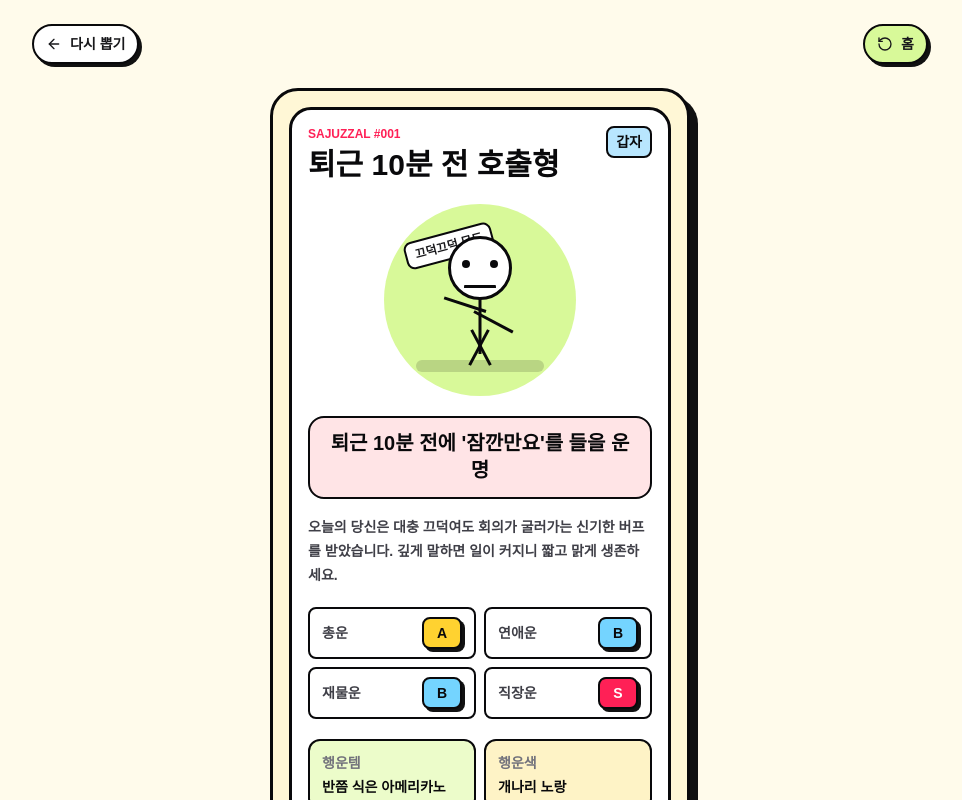
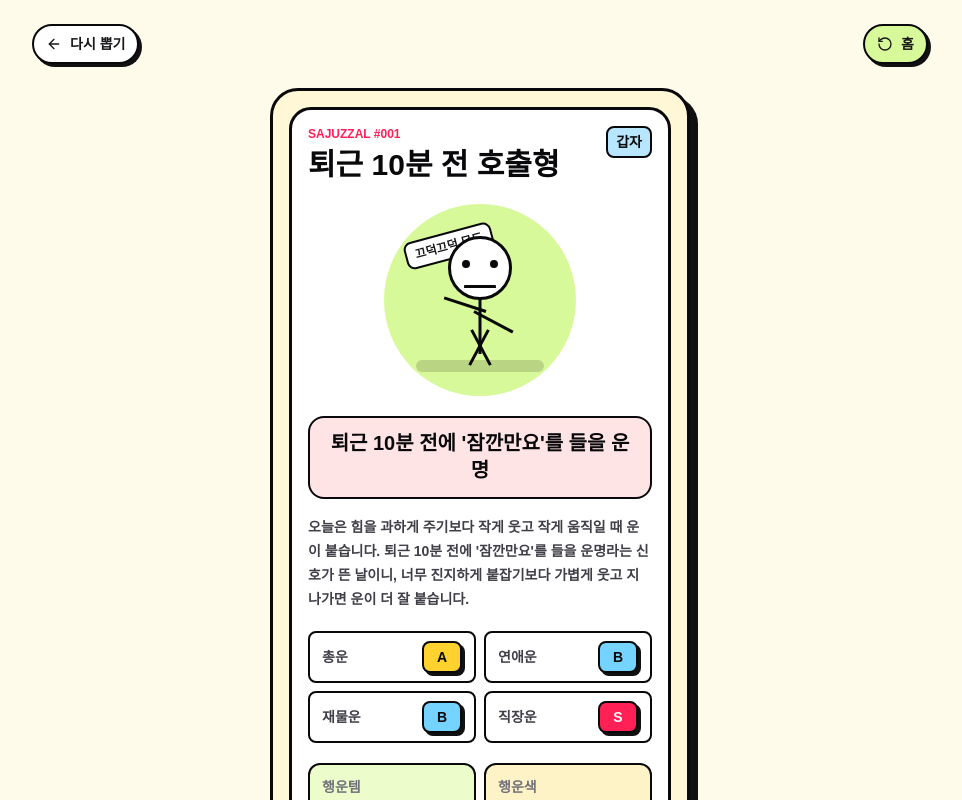
Before and after one commit to sungwonkong/sajuduck, a Next.js app: page /result/1 in a window 1280 px wide. Shown: the top 800 px of the page, without its empty margins (160-1122 px from the left). Built offline with nearby package versions, Linux system fonts and the light colour scheme; no server answers.

Commit message:
Expand fortune results and add ads.txt

```diff
--- a/src/data/results.ts
+++ b/src/data/results.ts
@@ -19,221 +19,210 @@ export type FortuneResult = {
 
 export const TOTAL_RESULT_COUNT = 120;
 
-export const results: FortuneResult[] = [
-  {
-    id: 1,
-    title: "퇴근 10분 전 호출형",
-    animal: "갑자",
-    element: "나무",
-    characterMood: "meeting-nod",
-    oneLiner: "퇴근 10분 전에 '잠깐만요'를 들을 운명",
-    description:
-      "오늘의 당신은 대충 끄덕여도 회의가 굴러가는 신기한 버프를 받았습니다. 깊게 말하면 일이 커지니 짧고 맑게 생존하세요.",
-    total: "A",
-    love: "B",
-    money: "B",
-    work: "S",
-    luckyItem: "반쯤 식은 아메리카노",
-    luckyColor: "개나리 노랑",
-    tags: ["회의생존", "퇴근기원", "끄덕장인"],
-  },
-  {
-    id: 2,
-    title: "커피값 치킨 적립형",
-    animal: "을축",
-    element: "흙",
-    characterMood: "wallet-cry",
-    oneLiner: "오늘 커피 안 사면 저녁에 치킨 먹을 수 있음",
-    description:
-      "소소한 절약이 갑자기 큰 행복으로 변하는 날입니다. 장바구니에 담아둔 물건은 내일의 당신에게 토스하세요.",
-    total: "A",
-    love: "A",
-    money: "S",
-    work: "B",
-    luckyItem: "쿠폰함",
-    luckyColor: "치킨무 하양",
-    tags: ["짠테크", "치킨각", "소확행"],
-  },
-  {
-    id: 3,
-    title: "읽씹 오해 금지형",
-    animal: "병인",
-    element: "불",
-    characterMood: "tiny-chaos",
-    oneLiner: "읽씹은 운명이 아니라 그냥 상대가 누워있는 중",
-    description:
-      "연락운은 느긋하게 풀립니다. 답장이 늦어도 드라마 12부작까지 상상하지 말고 물 한 잔 마시는 쪽이 이깁니다.",
-    total: "B",
-    love: "S",
-    money: "B",
-    work: "A",
-    luckyItem: "무음 모드",
-    luckyColor: "복숭아 핑크",
-    tags: ["연락운", "망상멈춰", "누워있음"],
-  },
-  {
-    id: 4,
-    title: "고개 끄덕 프리패스형",
-    animal: "정묘",
-    element: "불",
-    characterMood: "meeting-nod",
-    oneLiner: "회의에서는 고개만 끄덕여도 반은 간다",
-    description:
-      "중요한 순간에 적당히 진지한 얼굴이 빛납니다. 다만 메모하는 척하다가 진짜 할 일이 생길 수 있으니 조심하세요.",
-    total: "A",
-    love: "B",
-    money: "A",
-    work: "S",
-    luckyItem: "빈 노트",
-    luckyColor: "형광펜 초록",
-    tags: ["직장운", "표정관리", "반은감"],
-  },
-  {
-    id: 5,
-    title: "간식으로 세계평화형",
-    animal: "무진",
-    element: "흙",
-    characterMood: "coffee-zombie",
-    oneLiner: "당 떨어지면 인류애도 같이 퇴근함",
-    description:
-      "기분이 흔들릴 때는 거창한 결심보다 달달한 간식이 빠릅니다. 작은 충전으로 하루의 톤이 다시 살아납니다.",
-    total: "B",
-    love: "A",
-    money: "C",
-    work: "B",
-    luckyItem: "초코바",
-    luckyColor: "딸기우유 분홍",
-    tags: ["간식필수", "충전중", "하찮미"],
-  },
-  {
-    id: 6,
-    title: "갑자기 정리 천재형",
-    animal: "기사",
-    element: "흙",
-    characterMood: "tiny-chaos",
-    oneLiner: "책상은 난리인데 머릿속은 은근 정돈됨",
-    description:
-      "겉보기엔 대충 굴러가는 듯해도 중요한 순서는 알고 있습니다. 오늘은 미뤄둔 일 하나만 치워도 꽤 멋집니다.",
-    total: "A",
-    love: "B",
-    money: "A",
-    work: "A",
-    luckyItem: "체크리스트",
-    luckyColor: "민트",
-    tags: ["정리운", "한개만", "은근천재"],
-  },
-  {
-    id: 7,
-    title: "눈치 빠른 척 성공형",
-    animal: "경오",
-    element: "쇠",
-    characterMood: "meeting-nod",
-    oneLiner: "모르면 일단 '아 그 흐름이군요'라고 해도 됨",
-    description:
-      "상황 파악력이 좋아지는 날입니다. 완벽히 알기 전에도 큰 방향을 잡는 감각이 살아 있으니 부담을 덜어도 됩니다.",
-    total: "S",
-    love: "A",
-    money: "B",
-    work: "A",
-    luckyItem: "검은 볼펜",
-    luckyColor: "새벽 파랑",
-    tags: ["눈치운", "센스", "흐름파악"],
-  },
-  {
-    id: 8,
-    title: "월급 전 존버형",
-    animal: "신미",
-    element: "쇠",
-    characterMood: "wallet-cry",
-    oneLiner: "통장은 가볍지만 장바구니는 누구보다 진심",
-    description:
-      "돈 나갈 구멍이 말이 많습니다. 오늘은 결제 버튼 앞에서 세 번 숨 쉬면 미래의 당신이 박수칩니다.",
-    total: "B",
-    love: "A",
-    money: "C",
-    work: "B",
-    luckyItem: "위시리스트",
-    luckyColor: "영수증 회색",
-    tags: ["존버", "장바구니", "월급기다림"],
-  },
-  {
-    id: 9,
-    title: "갑분 칭찬 수집형",
-    animal: "임신",
-    element: "물",
-    characterMood: "tiny-chaos",
-    oneLiner: "대충 했는데 '오 괜찮은데요?'를 들을 수 있음",
-    description:
-      "힘을 빼야 오히려 잘 풀리는 날입니다. 너무 각 잡지 말고 자연스럽게 던진 말이 분위기를 살립니다.",
-    total: "S",
-    love: "A",
-    money: "A",
-    work: "S",
-    luckyItem: "대충 적은 메모",
-    luckyColor: "하늘색",
-    tags: ["칭찬운", "힘빼기", "오괜찮"],
-  },
-  {
-    id: 10,
-    title: "침대 중력 2배형",
-    animal: "계유",
-    element: "물",
-    characterMood: "coffee-zombie",
-    oneLiner: "이불 밖은 대체로 업무 요청이 있음",
-    description:
-      "쉬고 싶은 마음이 강해지는 날입니다. 무리해서 달리기보다 우선순위를 줄이면 오히려 결과가 또렷해집니다.",
-    total: "B",
-    love: "B",
-    money: "A",
-    work: "C",
-    luckyItem: "알람 3개",
-    luckyColor: "이불 베이지",
-    tags: ["휴식운", "이불밖", "천천히"],
-  },
-  {
-    id: 11,
-    title: "말실수 자동복구형",
-    animal: "갑술",
-    element: "나무",
-    characterMood: "tiny-chaos",
-    oneLiner: "아무 말 했는데 분위기가 묘하게 좋아짐",
-    description:
-      "말의 리듬이 살아납니다. 농담은 짧게, 사과는 빠르게, 칭찬은 크게 하면 인간관계 운이 올라갑니다.",
-    total: "A",
-    love: "S",
-    money: "B",
-    work: "A",
-    luckyItem: "스티커",
-    luckyColor: "귤 주황",
-    tags: ["드립운", "자동복구", "분위기"],
-  },
-  {
-    id: 12,
-    title: "작심삼일 1일차형",
-    animal: "을해",
-    element: "나무",
-    characterMood: "meeting-nod",
-    oneLiner: "오늘 시작하면 적어도 오늘은 성공임",
-    description:
-      "거창한 루틴보다 작은 시작이 강합니다. 5분만 해도 기록은 남고, 기록은 내일의 핑계를 이깁니다.",
-    total: "A",
-    love: "B",
-    money: "A",
-    work: "A",
-    luckyItem: "타이머",
-    luckyColor: "라임",
-    tags: ["시작운", "5분컷", "루틴"],
-  },
-  // TODO: AdSense 승인 이후 콘텐츠 운영 방향에 맞춰 13~120번 결과를 모두 고유 문구로 확장하세요.
+const heavenlyStems = ["갑", "을", "병", "정", "무", "기", "경", "신", "임", "계"];
+const earthlyBranches = ["자", "축", "인", "묘", "진", "사", "오", "미", "신", "유", "술", "해"];
+const elements = ["나무", "불", "흙", "쇠", "물"];
+const moods: FortuneResult["characterMood"][] = ["meeting-nod", "wallet-cry", "tiny-chaos", "coffee-zombie"];
+const gradePatterns: Pick<FortuneResult, "total" | "love" | "money" | "work">[] = [
+  { total: "A", love: "B", money: "B", work: "S" },
+  { total: "A", love: "A", money: "S", work: "B" },
+  { total: "B", love: "S", money: "B", work: "A" },
+  { total: "S", love: "A", money: "A", work: "B" },
+  { total: "B", love: "B", money: "A", work: "C" },
+  { total: "A", love: "C", money: "A", work: "A" },
+  { total: "C", love: "A", money: "B", work: "B" },
+  { total: "S", love: "B", money: "C", work: "S" },
 ];
+
+const titleCores = [
+  "퇴근 10분 전 호출", "커피값 치킨 적립", "읽씹 오해 금지", "고개 끄덕 프리패스", "간식으로 세계평화",
+  "갑자기 정리 천재", "눈치 빠른 척 성공", "월급 전 존버", "갑분 칭찬 수집", "침대 중력 2배",
+  "말실수 자동복구", "작심삼일 1일차", "회의 생존 본능", "택배 알림 치유", "단톡방 잠수 고수",
+  "점심 메뉴 예언", "알림 99개 방치", "계획만 국가대표", "잔소리 회피 기동", "월요일 방어막",
+  "사소한 행운 줍기", "폰 배터리 기사회생", "우산 안 챙김 후회", "맛집 웨이팅 승부", "답장 타이밍 장인",
+  "장바구니 철학자", "대충 입어도 멋짐", "사무실 간식 탐지", "눈치밥 만렙", "혼잣말 추진력",
+  "야근 기운 회피", "갑자기 운동 결심", "비밀번호 기억 승리", "쿠폰 만료 직전 구조", "회의록 요약 천재",
+  "기분 전환 장인", "계좌 잔액 명상", "랜덤 선물 당첨", "퇴근길 자리 발견", "아침 알람 협상",
+];
+const titleSuffixes = ["형", "파", "모드"];
+
+const oneLiners = [
+  "퇴근 10분 전에 '잠깐만요'를 들을 운명",
+  "오늘 커피 안 사면 저녁에 치킨 먹을 수 있음",
+  "읽씹은 운명이 아니라 그냥 상대가 누워있는 중",
+  "회의에서는 고개만 끄덕여도 반은 간다",
+  "당 떨어지면 인류애도 같이 퇴근함",
+  "책상은 난리인데 머릿속은 은근 정돈됨",
+  "모르면 일단 '아 그 흐름이군요'라고 해도 됨",
+  "통장은 가볍지만 장바구니는 누구보다 진심",
+  "대충 했는데 '오 괜찮은데요?'를 들을 수 있음",
+  "이불 밖은 대체로 업무 요청이 있음",
+  "아무 말 했는데 분위기가 묘하게 좋아짐",
+  "오늘 시작하면 적어도 오늘은 성공임",
+  "점심 메뉴를 먼저 정하면 하루의 반은 이긴다",
+  "알림은 쌓였지만 마음만은 방해금지 모드",
+  "우산 안 챙긴 날에만 하늘이 예능을 찍음",
+  "카톡 답장은 늦어도 마음속 초안은 이미 장문",
+  "월급은 스쳐가도 포인트는 남는다",
+  "오늘의 야근운은 도망가는 사람을 못 잡음",
+  "머리는 출근했는데 영혼은 아직 엘리베이터",
+  "친구의 고민에 솔루션보다 리액션이 잘 먹힘",
+  "계획표는 예술이고 실행은 내일의 장르",
+  "택배 도착 문자가 오늘의 로맨스",
+  "회의 자료보다 표정 관리가 더 중요한 날",
+  "배고프면 사주보다 메뉴판이 더 정확함",
+  "충동구매를 참으면 내일의 내가 하이파이브",
+  "오늘의 행운은 냉장고 구석에서 발견됨",
+  "기분이 흐릴 땐 양말 색부터 반란을 일으켜라",
+  "대충 고른 노래가 하루의 OST가 됨",
+  "일단 저장해둔 글은 언젠가 나를 구한다",
+  "누가 물어보면 바쁜 척 말고 귀여운 척",
+  "오늘은 잃어버린 물건이 먼저 사과하러 옴",
+  "간식 서랍이 비어 있으면 의욕도 외출함",
+  "조용히 있었는데 책임감 있어 보이는 착시",
+  "할 일 목록보다 체크 표시가 더 잘생김",
+  "비밀번호 한 번에 맞히면 우주의 박수",
+  "잠깐 쉬려다 세계관 하나 만들 수 있음",
+  "말을 아끼면 신비롭고 말을 하면 웃김",
+  "오늘의 재능은 적당한 타이밍에 사라지기",
+  "문서 제목만 잘 지어도 일한 느낌이 난다",
+  "단톡방에서 늦게 웃어도 진심은 전달됨",
+  "엘리베이터가 바로 오면 이미 복권 3등 기분",
+  "물 한 잔 마시면 인생 난이도 0.5 내려감",
+  "오늘은 검색어보다 감으로 찾는 게 빠름",
+  "눈치껏 빠지는 기술이 빛나는 하루",
+  "배터리 12퍼로도 인간은 꽤 오래 버틴다",
+  "마감은 무섭지만 마감 직전의 나는 더 무서움",
+  "어색한 침묵은 물 마시는 척으로 해결 가능",
+  "기분 좋은 착각은 무료니까 많이 해도 됨",
+  "오늘의 연애운은 답장보다 이모티콘에 있음",
+  "현실은 바빠도 마음속 나는 이미 휴가 중",
+  "회의실 의자가 편하면 집중력은 반대로 눕는다",
+  "메모장 첫 줄만 써도 프로젝트가 태어난 척함",
+  "택시비 아끼면 내면의 경제학자가 박수침",
+  "오늘 산책하면 생각보다 괜찮은 내가 따라옴",
+  "실수해도 목소리가 침착하면 거의 계획처럼 보임",
+  "점심 후 졸림은 운명이 아니라 탄수화물",
+  "읽은 척의 핵심은 '그 부분 좋더라' 한마디",
+  "오늘의 귀인은 충전기 빌려주는 사람",
+  "지각할 뻔한 날일수록 신호등이 예능을 함",
+  "새 탭을 많이 열수록 가능성도 많아 보임",
+  "방 정리는 못 해도 파일명은 야무질 수 있음",
+  "상대가 웃으면 농담이고 안 웃으면 테스트였음",
+  "오늘의 소비운은 할인율이 나를 부른다",
+  "커피 뚜껑이 안 새면 세상은 아직 따뜻함",
+  "나중에 하자는 말은 미래의 나에게 보내는 폭탄",
+  "오늘은 조용한 친절이 가장 큰 드립",
+  "프로필 사진 바꾸면 인생도 살짝 업데이트됨",
+  "잠깐만 누웠다가 철학자가 될 수 있음",
+  "퇴근길 노을이 예쁘면 오늘은 대충 성공",
+  "머쓱할 땐 웃으면 70퍼센트 해결",
+  "오늘의 금전운은 영수증을 안 보는 용기",
+  "집중하려고 앉았더니 의자가 나를 재움",
+  "칭찬은 저장해두고 월요일에 꺼내 쓰기",
+  "생각보다 아무도 내 실수를 오래 기억 안 함",
+  "오늘은 대답보다 고개 각도가 중요함",
+  "마음이 급할수록 신발끈은 드라마를 찍음",
+  "가벼운 산책이 무거운 고민을 들고 나감",
+  "이모티콘 하나가 말 열 줄을 이긴다",
+  "월요일의 나는 금요일의 나를 믿고 있음",
+  "간단히 먹자고 해놓고 메뉴판 앞에서 대하드라마",
+  "메일 제목에 느낌표 하나면 열정 있어 보임",
+  "오늘의 행운 번호는 엘리베이터 닫힘 버튼",
+  "예상 못 한 칭찬이 하루를 재부팅함",
+  "가방 속 영수증은 과거의 내가 남긴 편지",
+  "오늘은 물건보다 마음의 탭을 닫을 날",
+  "말을 잘 못해도 타이밍 좋게 웃으면 됨",
+  "새로운 시작은 거창하지 않고 보통 양치 뒤에 옴",
+  "오늘의 운명은 편의점 신상 코너에 있음",
+  "대충 넘긴 일이 의외로 제일 잘 풀림",
+  "카메라 켜진 회의에서는 눈썹도 출근해야 함",
+  "배달비 앞에서 인간은 철학자가 된다",
+  "오늘의 사랑은 알림음보다 진동에 가깝다",
+  "괜찮다는 말 뒤에 간식이 있으면 더 괜찮음",
+  "할 말이 없을 땐 날씨가 오래된 친구",
+  "커피 한 모금에 자존감이 임시 복구됨",
+  "좋은 생각은 샤워 중에 오고 메모장은 밖에 있음",
+  "미룬 일은 커졌지만 나도 같이 커졌다",
+  "오늘의 눈치운은 문 닫히기 전 엘리베이터",
+  "낯가림은 고급 방어막이라고 부르자",
+  "작은 성취도 크게 캡처하면 업적",
+  "현관문 나서기 전 두 번 확인하면 사주가 웃음",
+  "오늘은 거절도 예쁘게 하면 실력",
+  "잠깐의 침묵이 오히려 전문가처럼 보임",
+  "주머니에서 동전 나오면 고대 유물 발견",
+  "오늘의 업무운은 단축키를 기억하는 손끝",
+  "다이어트는 내일부터지만 스트레칭은 지금 가능",
+  "급한 메시지는 꼭 화장실 들어가면 옴",
+  "오늘의 쇼핑운은 장바구니 삭제에서 완성",
+  "기분이 안 좋을 땐 폰 밝기부터 낮추기",
+  "우연히 들은 노래가 답을 아는 척함",
+  "한숨도 깊게 쉬면 호흡 운동",
+  "오늘은 주변 사람이 내 드립을 주워줄 운",
+  "열심히 안 한 것 같은데 결과가 은근 야무짐",
+  "새벽 감성은 저장하지 말고 물 마시기",
+  "모든 선택지가 애매하면 제일 덜 귀찮은 게 정답",
+  "오늘은 나를 귀찮게 하는 것보다 내가 더 끈질김",
+  "끝까지 버티면 운세도 슬쩍 편을 든다",
+  "웃긴 척하다가 진짜 웃겨지는 귀한 날",
+  "아무 계획 없는 시간이 제일 계획적일 수 있음",
+  "오늘의 대충은 내일의 전설적인 임기응변",
+];
+
+const descriptionSeeds = [
+  "오늘은 힘을 과하게 주기보다 작게 웃고 작게 움직일 때 운이 붙습니다.",
+  "생각보다 주변 사람들은 당신의 어설픔을 귀엽게 받아줄 준비가 되어 있습니다.",
+  "큰 결심보다 작은 완료가 중요한 날입니다. 끝낸 척 말고 진짜 하나만 끝내보세요.",
+  "분위기를 읽는 감각이 살아납니다. 말보다 타이밍이 더 많은 것을 해결합니다.",
+  "돈, 일, 인간관계가 한꺼번에 말 걸어도 우선순위 하나만 잡으면 충분합니다.",
+  "오늘의 핵심은 무리하지 않는 꾸준함입니다. 느린 척하지만 의외로 멀리 갑니다.",
+];
+const luckyItems = [
+  "반쯤 식은 아메리카노", "쿠폰함", "무음 모드", "빈 노트", "초코바", "체크리스트", "검은 볼펜", "위시리스트",
+  "대충 적은 메모", "알람 3개", "스티커", "타이머", "보조배터리", "작은 우산", "물병", "립밤",
+  "편의점 영수증", "이어폰", "캘린더", "간식 봉투", "운동화", "손소독제", "책갈피", "머리끈",
+];
+const luckyColors = [
+  "개나리 노랑", "치킨무 하양", "복숭아 핑크", "형광펜 초록", "딸기우유 분홍", "민트", "새벽 파랑", "영수증 회색",
+  "하늘색", "이불 베이지", "귤 주황", "라임", "라벤더", "토마토 빨강", "연두", "먹구름 남색",
+  "크림 화이트", "카카오 브라운", "실버", "살구색", "바다 초록", "분필 하양", "체리 핑크", "포도 보라",
+];
+const tagPool = [
+  "회의생존", "퇴근기원", "끄덕장인", "짠테크", "치킨각", "소확행", "연락운", "망상멈춰", "누워있음", "직장운",
+  "표정관리", "간식필수", "정리운", "은근천재", "눈치운", "흐름파악", "존버", "장바구니", "칭찬운", "힘빼기",
+  "휴식운", "드립운", "시작운", "루틴", "월요방어", "택배행운", "소비절제", "답장타이밍", "기분전환", "야근회피",
+  "메모광", "물마시기", "산책운", "이모티콘", "충전필수", "단축키", "알림폭탄", "친절운", "웃참", "재부팅",
+];
+
+export const results: FortuneResult[] = Array.from({ length: TOTAL_RESULT_COUNT }, (_, index) => {
+  const id = index + 1;
+  const gapja = `${heavenlyStems[index % heavenlyStems.length]}${earthlyBranches[index % earthlyBranches.length]}`;
+  const titleCore = titleCores[index % titleCores.length];
+  const suffix = titleSuffixes[Math.floor(index / titleCores.length) % titleSuffixes.length];
+  const grades = gradePatterns[index % gradePatterns.length];
+  const oneLiner = oneLiners[index];
+
+  return {
+    id,
+    title: `${titleCore}${suffix}`,
+    animal: gapja,
+    element: elements[index % elements.length],
+    characterMood: moods[index % moods.length],
+    oneLiner,
+    description: `${descriptionSeeds[index % descriptionSeeds.length]} ${oneLiner}라는 신호가 뜬 날이니, 너무 진지하게 붙잡기보다 가볍게 웃고 지나가면 운이 더 잘 붙습니다.`,
+    ...grades,
+    luckyItem: luckyItems[index % luckyItems.length],
+    luckyColor: luckyColors[index % luckyColors.length],
+    tags: [
+      tagPool[index % tagPool.length],
+      tagPool[(index + 11) % tagPool.length],
+      `사주짤${String(id).padStart(3, "0")}`,
+    ],
+  };
+});
 
 export function getResultById(id: number): FortuneResult {
   const normalizedId = ((id - 1) % TOTAL_RESULT_COUNT) + 1;
-  const exact = results.find((result) => result.id === normalizedId);
 
-  if (exact) {
-    return exact;
-  }
-
-  return results[(normalizedId - 1) % results.length];
+  return results[normalizedId - 1];
 }
```
Also changed, not shown: public/ads.txt (added).
